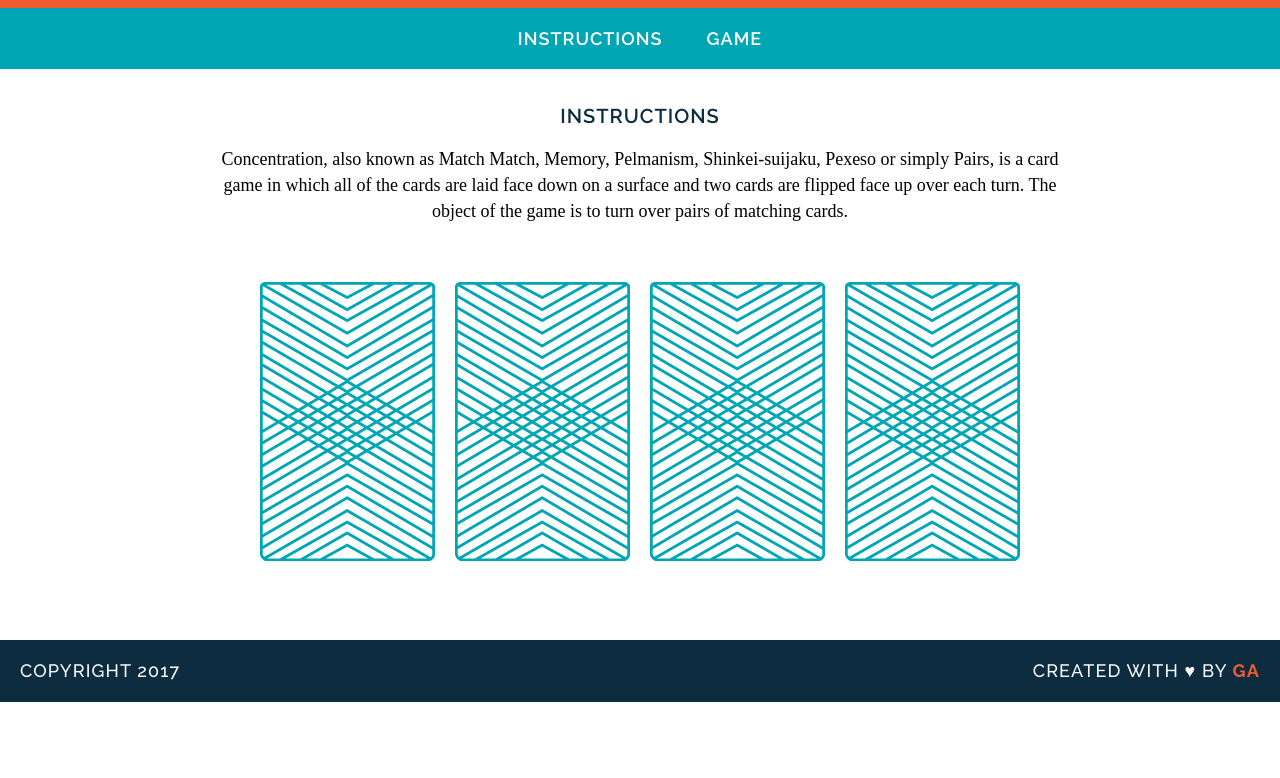
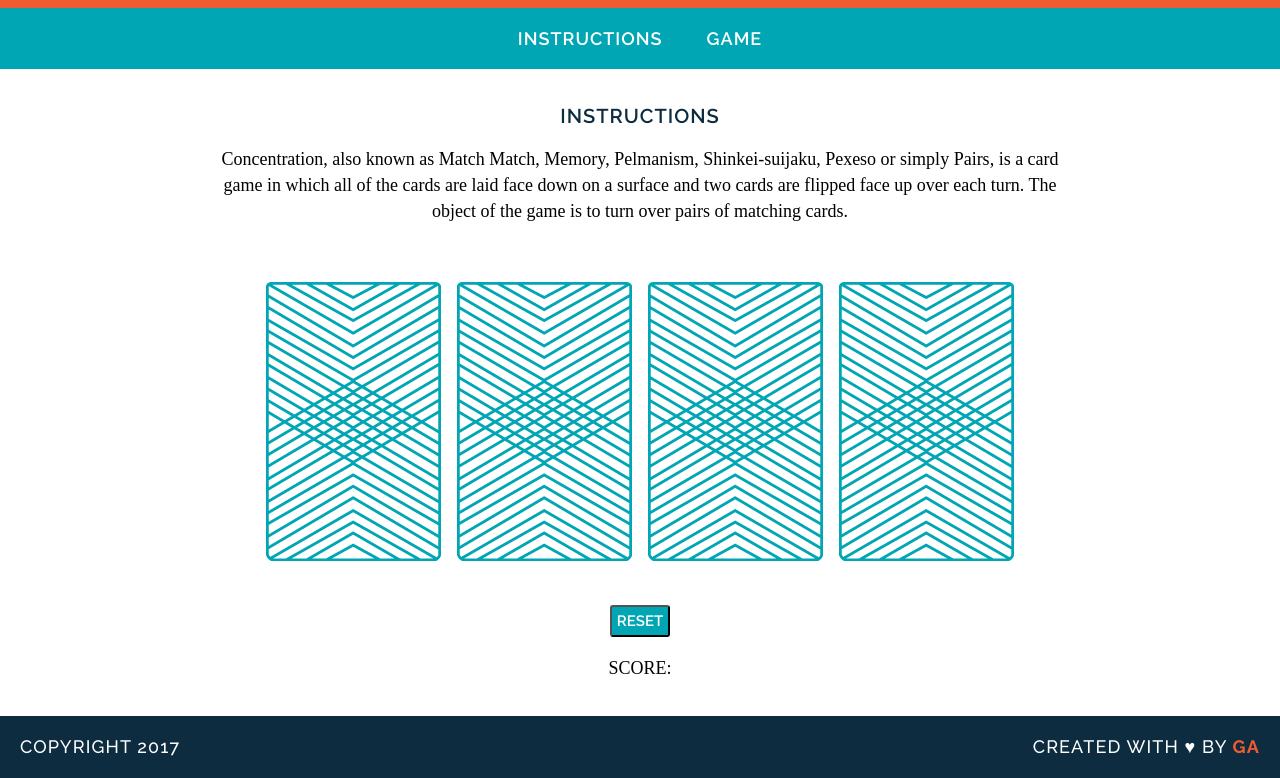
Before and after one commit to lramberg/wdi-fundamentals-memorygame, a plain HTML site: page memory_game/index.html in a window 1280 px wide. Shown: the part 105-883 px from the top of the page. Before the commit the page ends 807 px from the top, so only its background shows below. Drawn offline with Linux system fonts and the light colour scheme; a web font is replaced by a local one.

Commit message:
created game logic

```diff
--- a/memory_game/css/style.css
+++ b/memory_game/css/style.css
@@ -65,6 +65,17 @@ img {
 	margin: 40px 8px;
 }
 
+button {
+	font-family: "Raleway", sans-serif;
+	font-weight: 600;
+	font-size: 15px;
+	text-transform: uppercase;
+	padding: 5px;
+	border-radius: 3px;
+	background-color: #00A6B3;
+    color: #FFFFFF;
+}
+
 footer {
 	text-transform: uppercase;
 	padding: 0 20px;
--- a/memory_game/index.html
+++ b/memory_game/index.html
@@ -16,12 +16,9 @@
 	<main>
 		<h2 id="instructions">Instructions</h2>
 		<p>Concentration, also known as Match Match, Memory, Pelmanism, Shinkei-suijaku, Pexeso or simply Pairs, is a card game in which all of the cards are laid face down on a surface and two cards are flipped face up over each turn. The object of the game is to turn over pairs of matching cards.</p>
-		<div id="game">
-			<img src="images/back.png" alt="Queen of Diamonds">
-			<img src="images/back.png" alt="Queen of Hearts">
-			<img src="images/back.png" alt="King of Diamonds">
-			<img src="images/back.png" alt="King of Hearts">
-		</div>
+		<div id="game-board" class="board clearfix"></div>
+		<button id="reset">Reset</button>
+		<p>SCORE: <span id="scoreDisplay"></span></p>
 	</main>
 	<footer class="clearfix">
 		<p class="copyright">Copyright 2017</p>
--- a/memory_game/js/main.js
+++ b/memory_game/js/main.js
@@ -23,23 +23,56 @@ var cards = [
 
 var cardsInPlay = [];
 
+var userScore = 0;
+
+var display = function() {
+	var score = document.getElementById('scoreDisplay');
+	score.innerHTML = userScore;
+};
+
 var checkForMatch = function() {
 	if (cardsInPlay[0] === cardsInPlay[1]) {
 		alert("You found a match!");
+		userScore = userScore + 1;
+		display();
 	} else {
 		alert("Sorry try again");
 	}
 };
 
-var flipCard = function(cardId) {
+var flipCard = function() {
+	var cardId = this.getAttribute('data-id');
 	cardsInPlay.push(cards[cardId].rank);
 	console.log("User flipped " + cards[cardId].rank);
 	console.log(cards[cardId].cardImage);
 	console.log(cards[cardId].suit);
+	this.setAttribute('src', cards[cardId].cardImage);
 	if (cardsInPlay.length === 2) {
 		checkForMatch();
 	}
 };
 
-flipCard(0);
-flipCard(2);
+var createBoard = function() {
+	for (var i = 0; i < cards.length; i ++) {
+		var cardElement = document.createElement('img');
+		cardElement.setAttribute('src', 'images/back.png');
+		cardElement.setAttribute('data-id', i);
+		cardElement.addEventListener('click', flipCard);
+		document.getElementById('game-board').appendChild(cardElement);
+	}
+};
+
+createBoard();
+
+var resetButton = document.getElementById('reset');
+
+var resetBoard = function() {
+	for (var i = 0; i < 4; i ++) {
+		var images = document.getElementsByTagName('img');
+		images[i].setAttribute('src', 'images/back.png');
+		cardsInPlay.pop();
+		cardsInPlay.pop();
+	}
+};
+
+resetButton.addEventListener('click', resetBoard);
```
